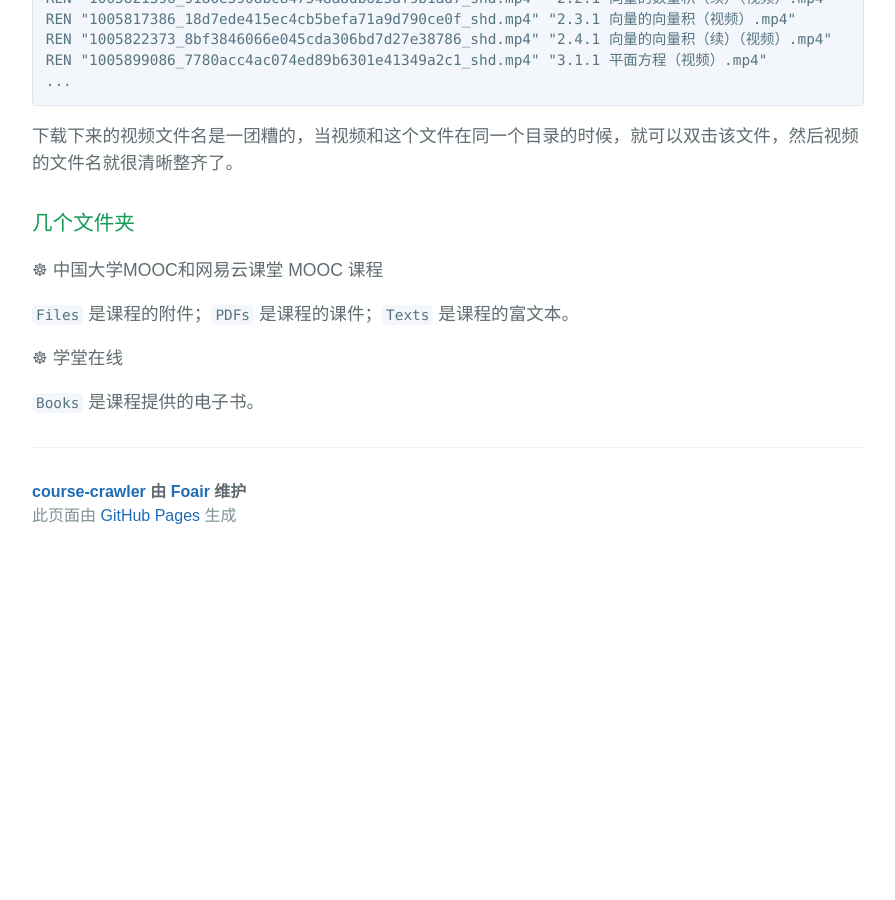
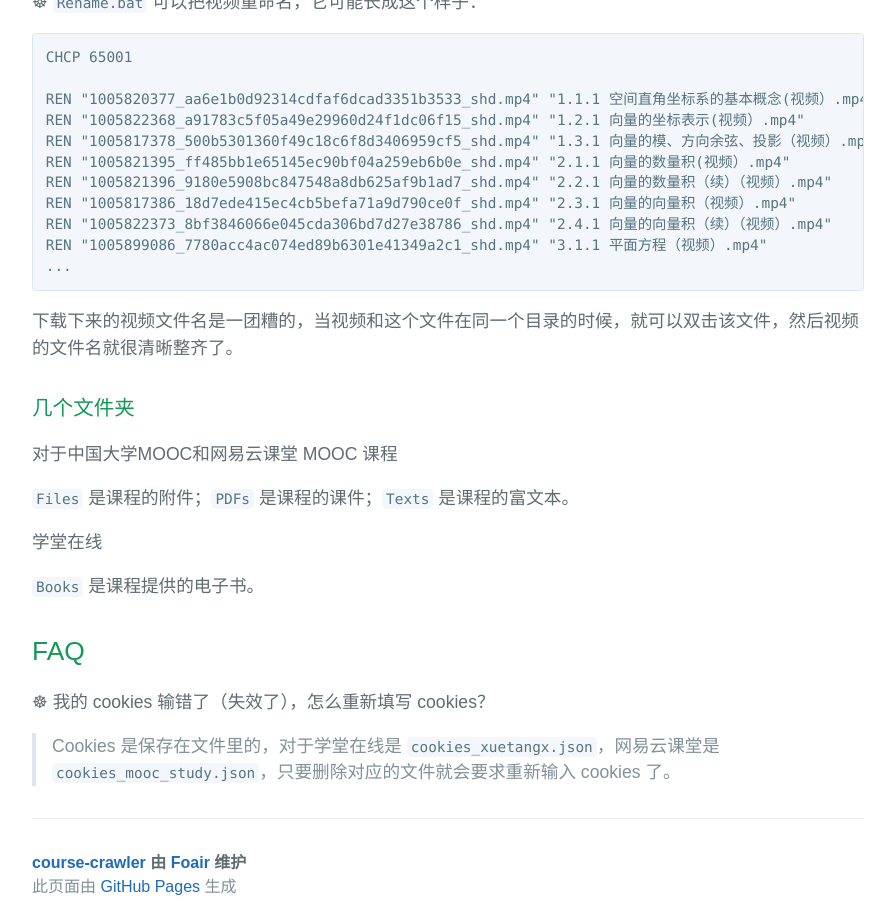
Before and after one commit to Foair/course-crawler, a Jekyll site: the page built from index.md, in a window 1280 px wide and 900 px high, scrolled down 6897 px. Shown: the whole window, without its empty margins (192-1087 px from the left). Built offline with Jekyll 4.4.1, drawn with Linux system fonts in a browser that asks for light colours; before the commit the page ends 7457 px from its top, so only the background shows below that; some of the changed text lies outside the part shown.

Commit message:
2017-12-20

```diff
--- a/index.md
+++ b/index.md
@@ -26,16 +26,20 @@ pip isntall requests BeautifulSoup4
 
 然后下载 ZIP 压缩文件（使用 Git 也是可以的），参照下面的各个文件的说明修改参数和保存路径。
 
-`mooc.py`：主程序
-`icourse.py`：中国大学MOOC模块
-`study.py`：网易云课堂 MOOC 模块
-`xuetangx.py`：学堂在线模块
+- `mooc.py`：主程序
+
+- `icourse.py`：中国大学MOOC模块
+- `study.py`：网易云课堂 MOOC 模块
+- `xuetangx.py`：学堂在线模块
 
 下面是各个 MOOC 平台的说明，找到自己需要的看即可。
 
-[中国大学MOOC](#中国大学mooc)
-[学堂在线](#学堂在线)
-[网易云课堂 MOOC](#网易云课堂-mooc)
+- [中国大学MOOC](#中国大学mooc)
+
+- [学堂在线](#学堂在线)
+- [网易云课堂 MOOC](#网易云课堂-mooc)
+
+其他常见问题参见 [FAQ](#faq)
 
 ## 中国大学MOOC
 
@@ -81,7 +85,7 @@ console.log(document.cookie);
 
 无法适用于网易云课堂的普通课程，只适用于 `mooc.study.163.com` 域下的课程，只能使用 cookie 登录。不像中国大学MOOC那样，网易云课堂 MOOC 必须要登录才有权限查看和下载课程，所以登录的 cookies 务必设置。
 
-第一个参数是像这样的地址：
+课程地址是这样的地址：
 
 `http://mooc.study.163.com/course/2001281002#/info`
 
@@ -188,10 +192,16 @@ REN "1005899086_7780acc4ac074ed89b6301e41349a2c1_shd.mp4" "3.1.1 平面方程（
 
 ### 几个文件夹
 
-☸ 中国大学MOOC和网易云课堂 MOOC 课程
+对于中国大学MOOC和网易云课堂 MOOC 课程
 
 `Files` 是课程的附件；`PDFs` 是课程的课件；`Texts` 是课程的富文本。
 
-☸ 学堂在线
+学堂在线
 
 `Books` 是课程提供的电子书。
+
+## FAQ
+
+☸ 我的 cookies 输错了（失效了），怎么重新填写 cookies？
+
+> Cookies 是保存在文件里的，对于学堂在线是 `cookies_xuetangx.json`，网易云课堂是 `cookies_mooc_study.json`，只要删除对应的文件就会要求重新输入 cookies 了。
```
Also changed, not shown: other parts of index.md (+1 -1 lines).
